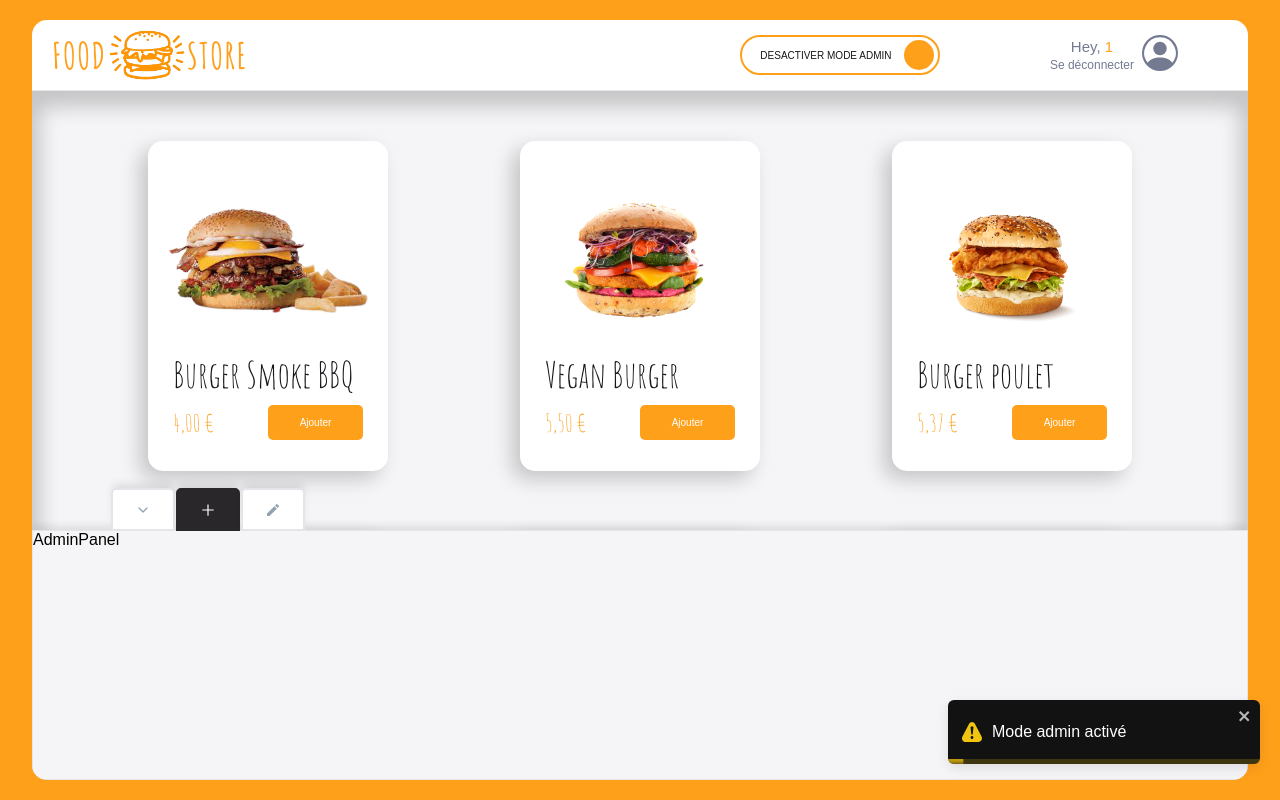
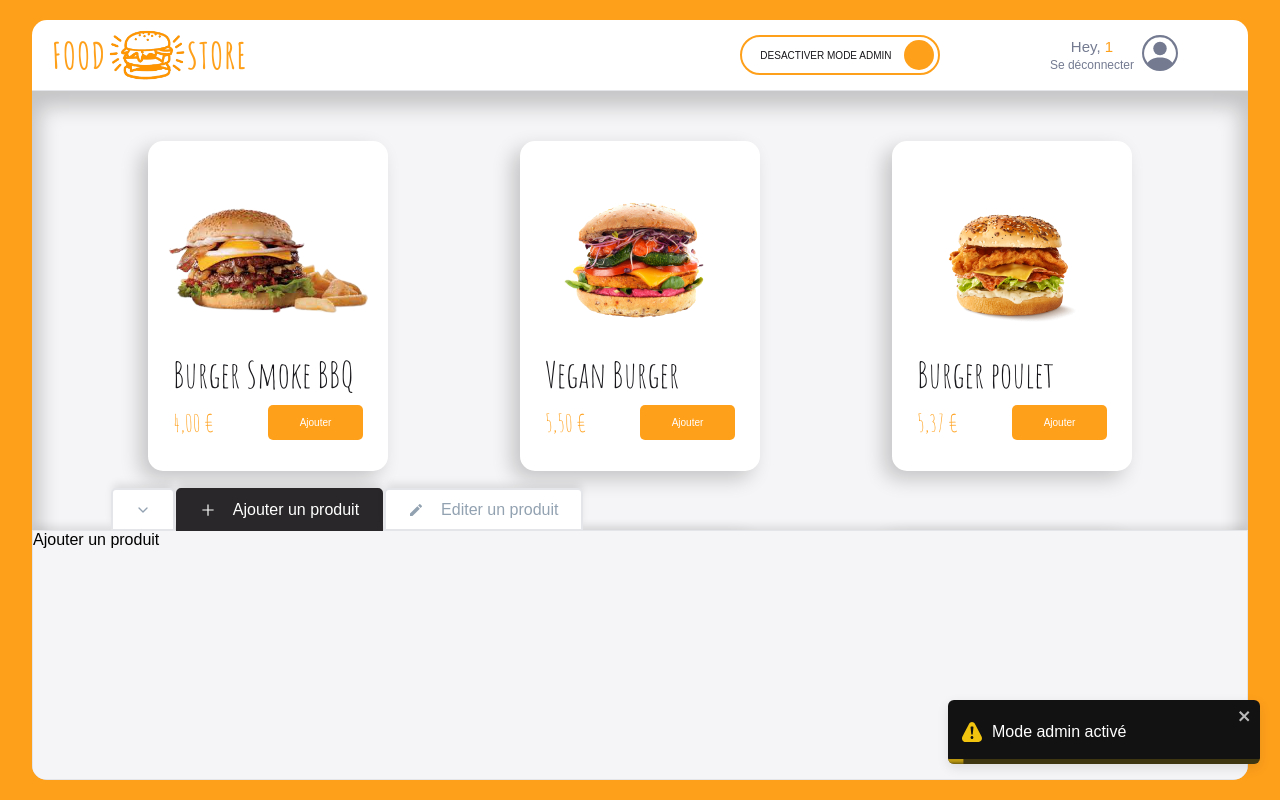
Before and after one commit to romainniamor/food_store, a React (Vite) app: page /order/1 in a window 1280 px wide. Both pictures are taken after a click on the label 839 px from the left and 55 px from the top of the page. Built offline with nearby package versions, Linux system fonts and the light colour scheme; grey boxes are pictures that could not be loaded; the HTML template or start-up script is replaced by a standard one.

Commit message:
✨ F07: ADMIN > Add panel admin

```diff
--- a/src/components/pages/order/main/admin/Admin.jsx
+++ b/src/components/pages/order/main/admin/Admin.jsx
@@ -1,15 +1,16 @@
-import { useState } from "react";
+import { useState, useContext } from "react";
 import { theme } from "../../../../../theme/index";
 import styled from "styled-components";
 import AdminTabs from "./AdminTabs";
 import AdminPanel from "./AdminPanel";
+import OrderContext from "../../../../../contexts/orderContext";
 
 export default function Admin() {
-  const [isCollapsed, setIsCollapsed] = useState(false);
+  const { isCollapsed, setIsCollapsed } = useContext(OrderContext);
 
   return (
     <AdminStyled>
-      <AdminTabs isCollapsed={isCollapsed} setIsCollapsed={setIsCollapsed} />
+      <AdminTabs />
       {!isCollapsed && <AdminPanel />}
     </AdminStyled>
   );
--- a/src/components/pages/order/main/admin/AdminPanel.jsx
+++ b/src/components/pages/order/main/admin/AdminPanel.jsx
@@ -1,9 +1,19 @@
-import React from "react";
+import { useContext } from "react";
 import styled from "styled-components";
 import { theme } from "../../../../../theme/index";
+import OrderContext from "../../../../../contexts/orderContext";
 
 export default function AdminPanel() {
-  return <AdminPanelStyled>AdminPanel</AdminPanelStyled>;
+  const { isAddTabSelected, isEditTabSelected } = useContext(OrderContext);
+  return (
+    <AdminPanelStyled>
+      {isAddTabSelected ? (
+        <div>Ajouter un produit</div>
+      ) : (
+        <div>Editer un produit</div>
+      )}
+    </AdminPanelStyled>
+  );
 }
 
 const AdminPanelStyled = styled.div`
--- a/src/components/pages/order/main/admin/AdminTabs.jsx
+++ b/src/components/pages/order/main/admin/AdminTabs.jsx
@@ -1,22 +1,39 @@
-import { useState } from "react";
+import { useState, useContext } from "react";
 import styled from "styled-components";
 import { theme } from "../../../../../theme/index";
 import Tab from "../../../../reusableUi/Tab";
 import { FiChevronDown, FiChevronUp } from "react-icons/fi";
 import { AiOutlinePlus } from "react-icons/ai";
 import { MdModeEditOutline } from "react-icons/md";
+import OrderContext from "../../../../../contexts/orderContext";
 
-export default function AdminTabs({ isCollapsed, setIsCollapsed }) {
+export default function AdminTabs() {
   //state
-  const [isActive, setIsActive] = useState(true);
+
+  const {
+    isCollapsed,
+    setIsCollapsed,
+    isAddTabSelected,
+    setIsAddTabSelected,
+    isEditTabSelected,
+    setIsEditTabSelected,
+  } = useContext(OrderContext);
 
   //comportements
   const togggleIsCollapsed = () => {
     setIsCollapsed(!isCollapsed);
   };
 
-  const toggleIsActive = () => {
-    setIsActive(!isActive);
+  const selectAddTab = () => {
+    setIsAddTabSelected(true);
+    setIsEditTabSelected(false);
+    setIsCollapsed(false);
+  };
+
+  const selectEditTab = () => {
+    setIsEditTabSelected(true);
+    setIsAddTabSelected(false);
+    setIsCollapsed(false);
   };
 
   return (
@@ -29,14 +46,14 @@ export default function AdminTabs({ isCollapsed, setIsCollapsed }) {
       <Tab
         icon={<AiOutlinePlus />}
         label={"Ajouter un produit"}
-        className={isActive ? "active" : ""}
-        onClick={toggleIsActive}
+        className={isAddTabSelected ? "active" : ""}
+        onClick={selectAddTab}
       />
       <Tab
         icon={<MdModeEditOutline />}
         label={"Editer un produit"}
-        className={isActive ? "" : "active"}
-        onClick={toggleIsActive}
+        className={isEditTabSelected ? "active" : ""}
+        onClick={selectEditTab}
       />
     </AdminTabsStyled>
   );
--- a/src/components/pages/order/orderPage.jsx
+++ b/src/components/pages/order/orderPage.jsx
@@ -9,12 +9,21 @@ export default function OrderPage() {
   //state
 
   const [isModeAdmin, setIsModeAdmin] = useState(false);
+  const [isCollapsed, setIsCollapsed] = useState(false);
+  const [isAddTabSelected, setIsAddTabSelected] = useState(true);
+  const [isEditTabSelected, setIsEditTabSelected] = useState(false);
 
   //comportements
 
   const orderContextValue = {
     isModeAdmin,
     setIsModeAdmin,
+    isCollapsed,
+    setIsCollapsed,
+    isAddTabSelected,
+    setIsAddTabSelected,
+    isEditTabSelected,
+    setIsEditTabSelected,
   };
 
   //render
--- a/src/components/reusableUi/Tab.jsx
+++ b/src/components/reusableUi/Tab.jsx
@@ -2,11 +2,11 @@ import React from "react";
 import styled from "styled-components";
 import { theme } from "../../theme/index";
 
-export default function Tab({ icon, content, onClick, className }) {
+export default function Tab({ icon, label, onClick, className }) {
   return (
     <TabStyled onClick={onClick} className={className}>
       <div className="icon">{icon}</div>
-      <div className="content">{content}</div>
+      {label && <div className="label">{label}</div>}
     </TabStyled>
   );
 }
@@ -20,6 +20,7 @@ const TabStyled = styled.button`
   left: 5%;
 
   display: flex;
+  gap: 17px;
   justify-content: center;
   align-items: center;
 
@@ -41,6 +42,10 @@ const TabStyled = styled.button`
     align-items: center;
   }
 
+  .label:hover {
+    text-decoration: underline;
+  }
+
   &:hover {
     border-bottom: 1px solid ${theme.colors.white};
   }
--- a/src/contexts/orderContext.js
+++ b/src/contexts/orderContext.js
@@ -3,4 +3,13 @@ import { createContext } from "react";
 export default createContext({
   isModeAdmin: false,
   setIsModeAdmin: () => {},
+
+  isCollapsed: false,
+  setIsCollapsed: () => {},
+
+  isAddTabSelected: true,
+  setIsAddTabSelected: () => {},
+
+  isEditTabSelected: false,
+  setIsEditTabSelected: () => {},
 });
```
